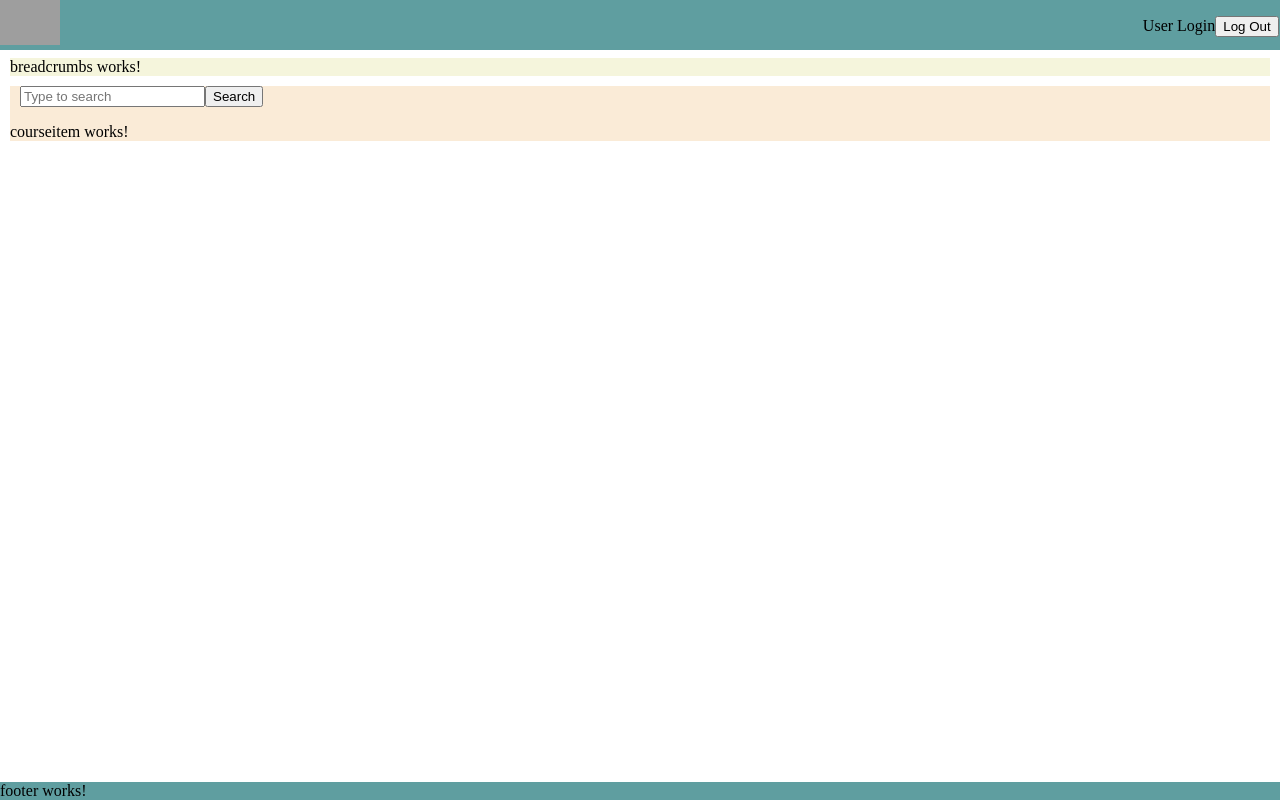
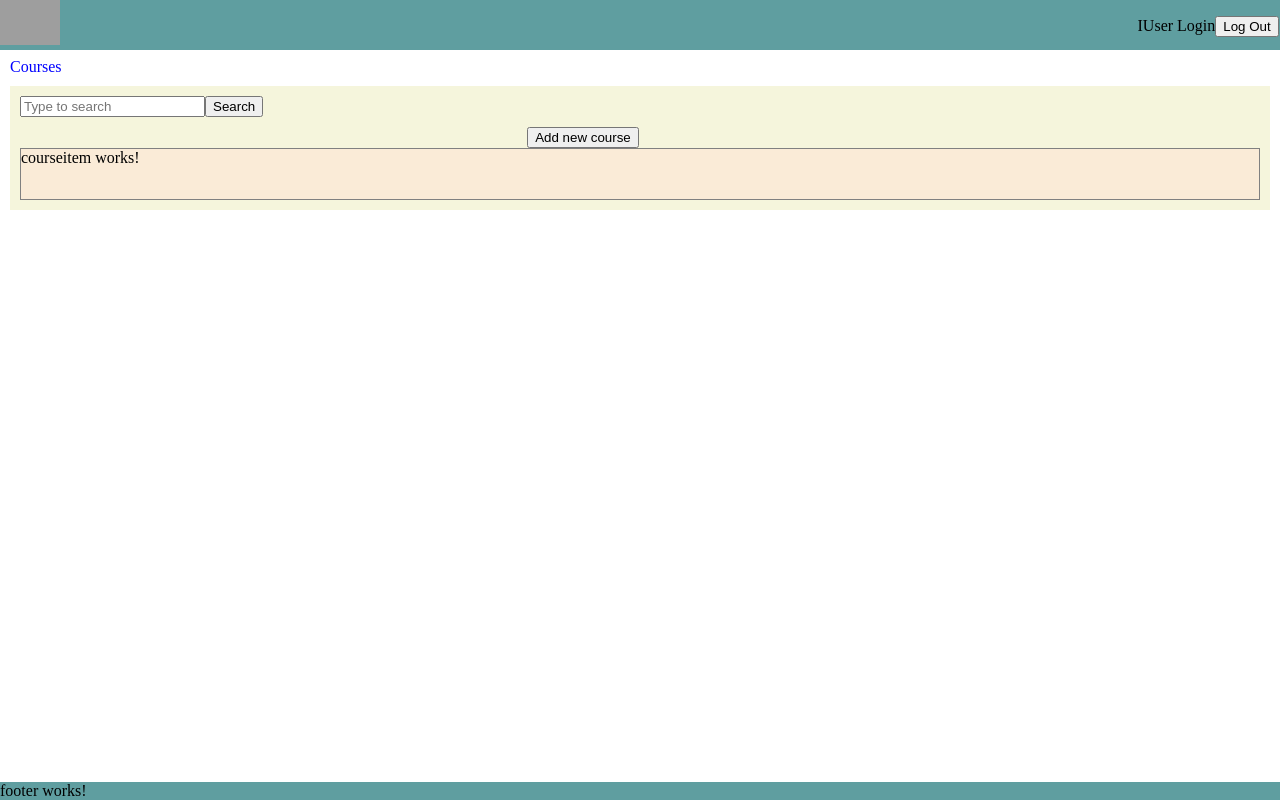
Before and after one commit to kassym88/mentoring, an Angular app: page / in a window 1280 px wide. Built offline with nearby package versions, Linux system fonts and the light colour scheme; grey boxes are pictures that could not be loaded.

Commit message:
styles and markups

```diff
--- a/src/app/components/breadcrumbs/breadcrumbs.component.css
+++ b/src/app/components/breadcrumbs/breadcrumbs.component.css
@@ -1,4 +1,4 @@
 .breadcrumb {
   margin-bottom: 10px;
-  background-color: beige;
+  color: blue;
 }
--- a/src/app/components/breadcrumbs/breadcrumbs.component.html
+++ b/src/app/components/breadcrumbs/breadcrumbs.component.html
@@ -1,3 +1,3 @@
 <div class="breadcrumb">
-  breadcrumbs works!
+  Courses
 </div>
--- a/src/app/components/courseitem/courseitem.component.css
+++ b/src/app/components/courseitem/courseitem.component.css
@@ -0,0 +1,5 @@
+.course-item {
+  min-height: 50px;
+  background-color: antiquewhite;
+  border: 0.5px solid grey;
+}
--- a/src/app/components/courseitem/courseitem.component.html
+++ b/src/app/components/courseitem/courseitem.component.html
@@ -1,3 +1,3 @@
-<p>
+<div class="course-item">
   courseitem works!
-</p>
+</div>
--- a/src/app/components/courselist/courselist.component.css
+++ b/src/app/components/courselist/courselist.component.css
@@ -1,10 +1,22 @@
 .courselist {
   margin-top: 10px;
-  width: 100%;
-  background-color: antiquewhite;
+  padding: 10px;
+  background-color: beige;
 }
 
 .courselist-search {
-  margin-top: 10px;
-  margin-left: 10px;
+  margin-bottom: 10px;
 }
+
+.left {
+  top: 0px;
+  left: 0;
+  width: 49.9%;
+}
+
+.right {
+  top: 0px;
+  left: 50%;
+  width: 49.9%;
+  text-align: right;
+}
--- a/src/app/components/courselist/courselist.component.html
+++ b/src/app/components/courselist/courselist.component.html
@@ -1,6 +1,9 @@
 <div class="courselist">
-  <div class="courselist-search">
+  <div class="left courselist-search">
     <input placeholder="Type to search"/><button>Search</button>
+  </div>
+  <div class="right">
+    <button>Add new course</button>
   </div>
   <app-courseitem></app-courseitem>
 </div>
--- a/src/app/components/header/header.component.css
+++ b/src/app/components/header/header.component.css
@@ -10,7 +10,6 @@
 .header-right {
   top: 0px;
   left: 50%;
-  right: 0;
   width: 49.9%;
   position: absolute;
   text-align: right;
@@ -20,7 +19,6 @@
 .header-left {
   top: 0px;
   left: 0;
-  right: 0;
   width: 49.9%;
   position: absolute;
   /*border: 1px solid blue;*/
--- a/src/app/components/header/header.component.html
+++ b/src/app/components/header/header.component.html
@@ -4,7 +4,7 @@
   </div>
   <div class="header-right">
     <p>
-      <span>User Login</span>
+      <span>IUser Login</span>
       <button>Log Out</button>
     </p>
   </div>
```
